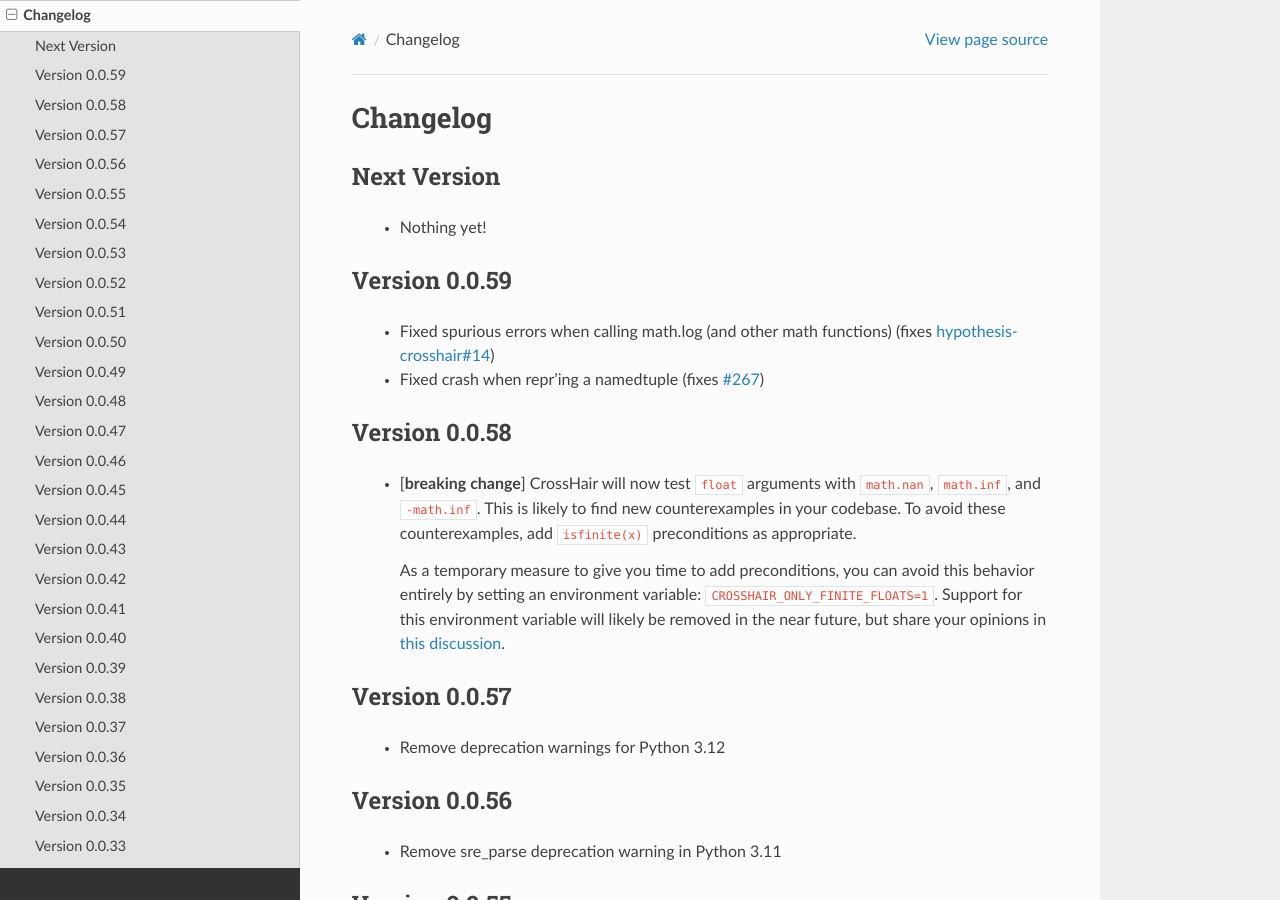
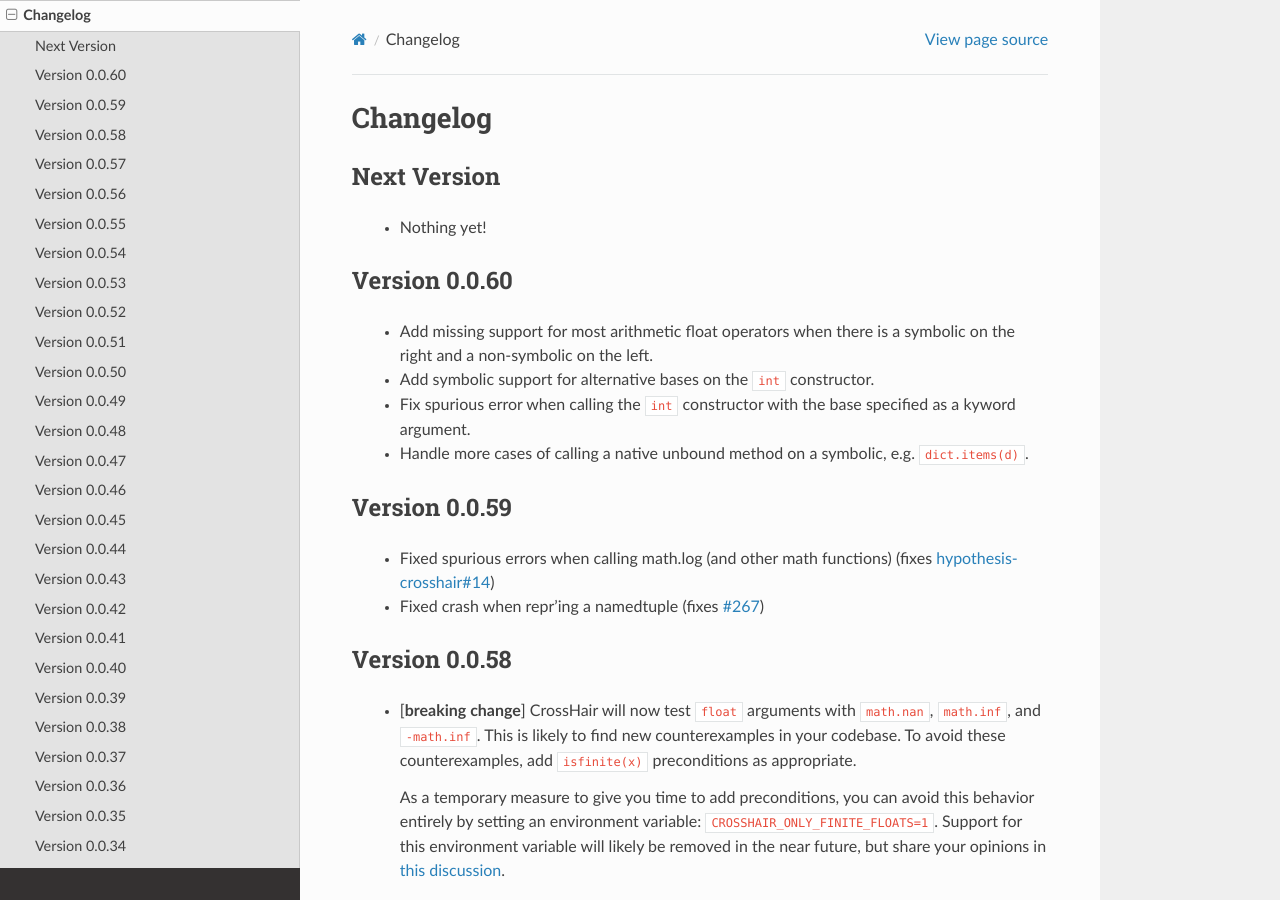
Before and after one commit to pschanely/CrossHair, a Sphinx documentation site: the page built from doc/source/changelog.rst, in a window 1280 px wide and 900 px high. Built offline with Sphinx 7.4.7 and the Read the Docs theme 2.0.0, drawn with Linux system fonts in a browser that asks for light colours; the version number is read from the project's files by our own code.

Commit message:
Update changelog

```diff
--- a/doc/source/changelog.rst
+++ b/doc/source/changelog.rst
@@ -7,6 +7,17 @@
 ------------
 
   * Nothing yet!
+
+
+Version 0.0.60
+--------------
+  * Add missing support for most arithmetic float operators when there is
+    a symbolic on the right and a non-symbolic on the left.
+  * Add symbolic support for alternative bases on the ``int`` constructor.
+  * Fix spurious error when calling the ``int`` constructor with the base
+    specified as a kyword argument.
+  * Handle more cases of calling a native unbound method on a symbolic,
+    e.g. ``dict.items(d)``.
 
 
 Version 0.0.59
```
